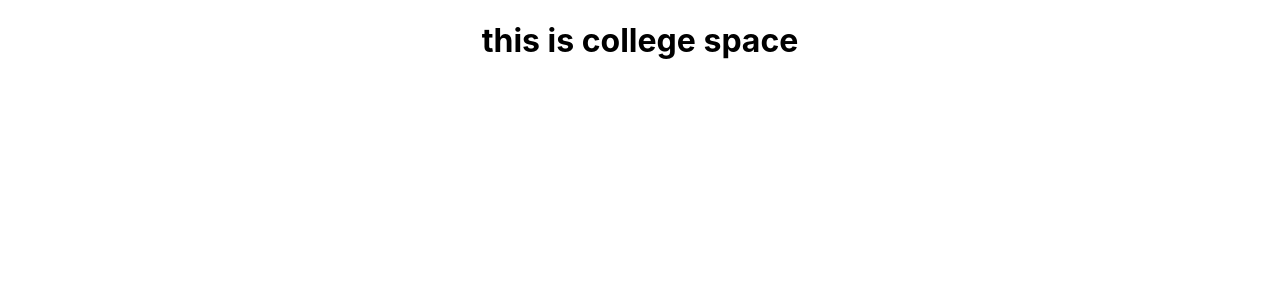
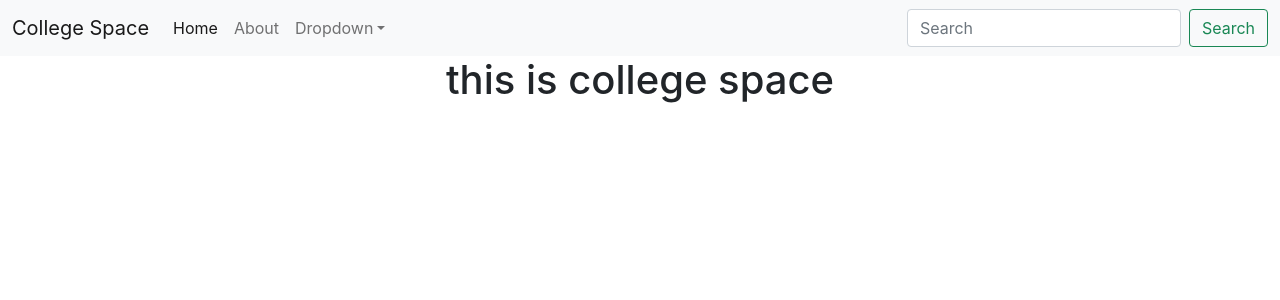
Before and after one commit to Paawan9700/collegespace-trailer, a React (Create React App) app: page / in a window 1280 px wide. Shown: the top 300 px of the page. Built offline with nearby package versions, Linux system fonts and the light colour scheme.

Commit message:
Creating Navbar and Routes

```diff
--- a/public/index.html
+++ b/public/index.html
@@ -1,43 +1,29 @@
 <!DOCTYPE html>
 <html lang="en">
+
 <head>
   <meta charset="utf-8" />
   <link rel="icon" href="%PUBLIC_URL%/favicon.ico" />
   <meta name="viewport" content="width=device-width, initial-scale=1" />
   <meta name="theme-color" content="#000000" />
-    <meta
-      name="description"
-      content="Web site created using create-react-app"
-    />
+  <meta name="description" content="Web site created using create-react-app" />
   <link rel="apple-touch-icon" href="%PUBLIC_URL%/logo192.png" />
-    <!--
-      manifest.json provides metadata used when your web app is installed on a
-      user's mobile device or desktop. See https://developers.google.com/web/fundamentals/web-app-manifest/
-    -->
+
   <link rel="manifest" href="%PUBLIC_URL%/manifest.json" />
-    <!--
-      Notice the use of %PUBLIC_URL% in the tags above.
-      It will be replaced with the URL of the `public` folder during the build.
-      Only files inside the `public` folder can be referenced from the HTML.
+  <!-- Bootstrap CSS -->
+  <link href="https://cdn.jsdelivr.net/npm/bootstrap@5.1.3/dist/css/bootstrap.min.css" rel="stylesheet"
+    integrity="sha384-1BmE4kWBq78iYhFldvKuhfTAU6auU8tT94WrHftjDbrCEXSU1oBoqyl2QvZ6jIW3" crossorigin="anonymous">
 
-      Unlike "/favicon.ico" or "favicon.ico", "%PUBLIC_URL%/favicon.ico" will
-      work correctly both with client-side routing and a non-root public URL.
-      Learn how to configure a non-root public URL by running `npm run build`.
-    -->
-    <title>React App</title>
+  <title>College Space - a small space for college</title>
 </head>
+
 <body>
   <noscript>You need to enable JavaScript to run this app.</noscript>
   <div id="root"></div>
-    <!--
-      This HTML file is a template.
-      If you open it directly in the browser, you will see an empty page.
+  <!-- Option 1: Bootstrap Bundle with Popper -->
+  <script src="https://cdn.jsdelivr.net/npm/bootstrap@5.1.3/dist/js/bootstrap.bundle.min.js"
+    integrity="sha384-ka7Sk0Gln4gmtz2MlQnikT1wXgYsOg+OMhuP+IlRH9sENBO0LRn5q+8nbTov4+1p"
+    crossorigin="anonymous"></script>
+</body>
 
-      You can add webfonts, meta tags, or analytics to this file.
-      The build step will place the bundled scripts into the <body> tag.
-
-      To begin the development, run `npm start` or `yarn start`.
-      To create a production bundle, use `npm run build` or `yarn build`.
-    -->
-  </body>
 </html>
--- a/src/App.js
+++ b/src/App.js
@@ -1,9 +1,28 @@
 import './App.css';
+import {
+  BrowserRouter as Router,
+  Route,
+  Routes,
+} from "react-router-dom";
+import { Navbar } from './components/Navbar';
+import { Home } from './components/Home';
+import { About } from './components/About';
 
 function App() {
   return (
     <div className="App">
-      <h1>this is college space</h1>
+      <Router>
+        <Navbar />
+        <div className="container">
+          <Routes>
+            <Route exact path='/' element={<Home />} />
+            <Route exact path='/about' element={<About />} />
+            {/* <Route exact path='/login' element={<Login />} />
+            <Route exact path='/signup' element={<Signup />} /> */}
+          </Routes>
+        </div>
+      </Router>
+
     </div>
   );
 }
--- /dev/null
+++ b/src/components/About.js
@@ -0,0 +1,9 @@
+import React from 'react'
+
+export const About = () => {
+  return (
+    <div>
+        this is about
+    </div>
+  )
+}
--- /dev/null
+++ b/src/components/Home.js
@@ -0,0 +1,9 @@
+import React from 'react'
+
+export const Home = () => {
+    return (
+        <div>
+            <h1>this is college space</h1>
+        </div>
+    )
+}
--- /dev/null
+++ b/src/components/Navbar.js
@@ -0,0 +1,41 @@
+import React from 'react'
+import { Link } from 'react-router-dom'
+
+
+export const Navbar = () => {
+    return (
+        <nav className="navbar navbar-expand-lg navbar-light bg-light">
+            <div className="container-fluid">
+                <Link className="navbar-brand" to="/">College Space</Link>
+                <button className="navbar-toggler" type="button" data-bs-toggle="collapse" data-bs-target="#navbarSupportedContent" aria-controls="navbarSupportedContent" aria-expanded="false" aria-label="Toggle navigation">
+                    <span className="navbar-toggler-icon"></span>
+                </button>
+                <div className="collapse navbar-collapse" id="navbarSupportedContent">
+                    <ul className="navbar-nav me-auto mb-2 mb-lg-0">
+                        <li className="nav-item">
+                            <Link className="nav-link active" aria-current="page" to="/">Home</Link>
+                        </li>
+                        <li className="nav-item">
+                            <Link className="nav-link" to="/about">About</Link>
+                        </li>
+                        <li className="nav-item dropdown">
+                            <a className="nav-link dropdown-toggle" href="#" id="navbarDropdown" role="button" data-bs-toggle="dropdown" aria-expanded="false">
+                                Dropdown
+                            </a>
+                            <ul className="dropdown-menu" aria-labelledby="navbarDropdown">
+                                <li><a className="dropdown-item" href="#">Previous Years Papers</a></li>
+                                <li><a className="dropdown-item" href="#">Another action</a></li>
+                                <li><hr className="dropdown-divider" /></li>
+                                <li><a className="dropdown-item" href="#">Something else here</a></li>
+                            </ul>
+                        </li>
+                    </ul>
+                    <form className="d-flex">
+                        <input className="form-control me-2" type="search" placeholder="Search" aria-label="Search" />
+                        <button className="btn btn-outline-success" type="submit">Search</button>
+                    </form>
+                </div>
+            </div>
+        </nav>
+    )
+}
```
Lines whose indentation alone changed are shown as unchanged.
